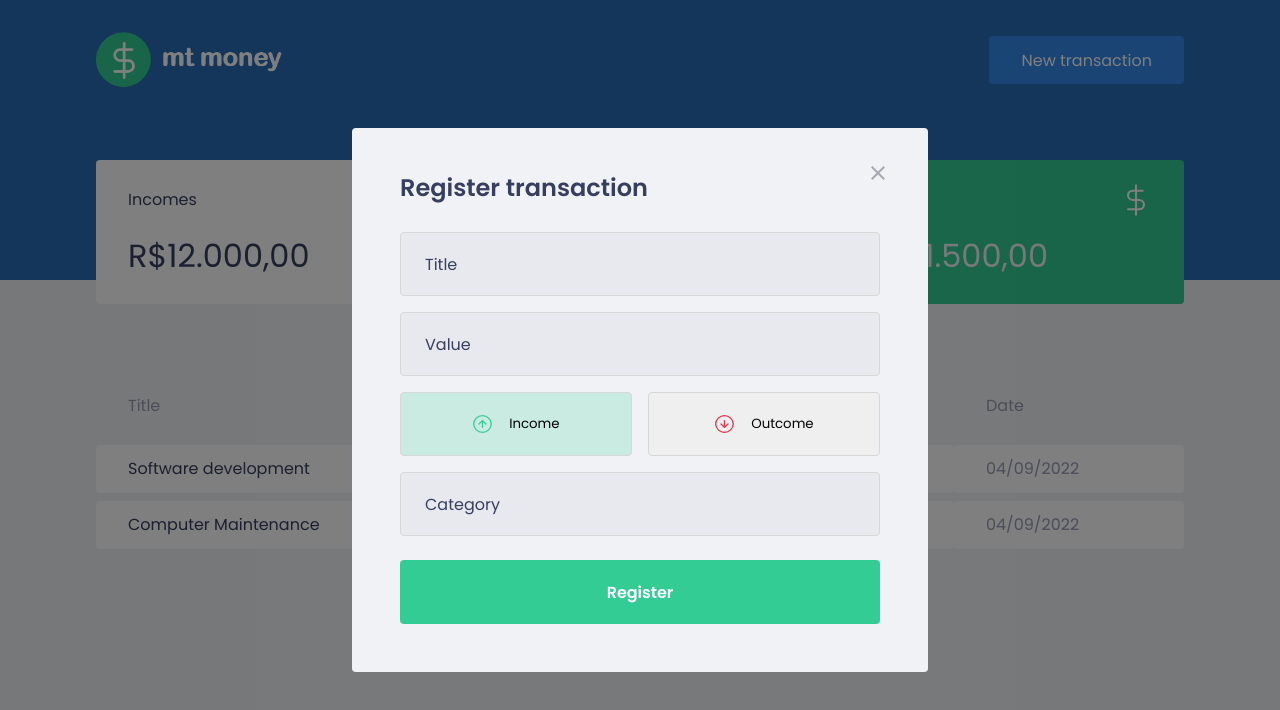
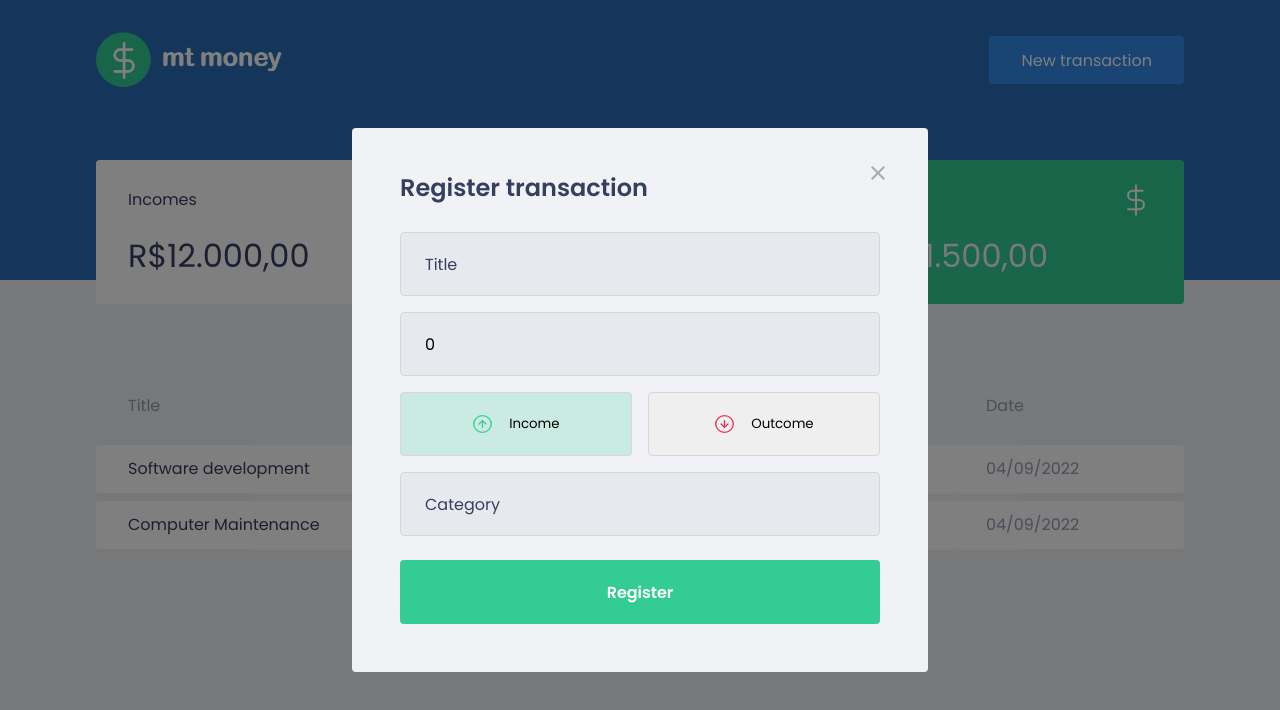
Before and after one commit to SamuckqaDev/mt-money, a React (Create React App) app: page / in a window 1280 px wide. Both pictures are taken after a click on the button "New transaction". Shown: the top 710 px of the page. Built offline with nearby package versions, Linux system fonts and the light colour scheme; no server answers; a web font is replaced by a local one; what miragejs would draw is missing.

Commit message:
getting data Form with useState

```diff
--- a/src/components/NewTransactionModal/index.tsx
+++ b/src/components/NewTransactionModal/index.tsx
@@ -1,4 +1,4 @@
-import { useState } from "react";
+import { FormEvent, useState } from "react";
 import Modal from "react-modal";
 import closeImg from "../../assets/close.svg";
 import incomeImg from "../../assets/income.svg";
@@ -14,7 +14,20 @@
   isOpen,
   onRequestClose,
 }: NewTansactionModalProps) {
+  const [title, setTitle] = useState("");
+
+  const [value, setValue] = useState(0);
+
+  const [category, setCategory] = useState("");
+
   const [type, setType] = useState("deposit");
+
+  function doCreatedNewTransaction(event: FormEvent) {
+    event.preventDefault();
+
+    console.log(title, type, value, category)
+
+  }
 
   return (
     <Modal
@@ -30,16 +43,26 @@
       >
         <img src={closeImg} alt="Close modal" />
       </button>
-      <Container>
+      <Container onSubmit={doCreatedNewTransaction}>
         <h2>Register transaction</h2>
-        <input type="text" placeholder="Title" />
-        <input type="number" placeholder="Value" />
+        <input
+          type="text"
+          placeholder="Title"
+          value={title}
+          onChange={(event) => setTitle(event.target.value)}
+        />
+        <input
+          type="number"
+          placeholder="Value"
+          value={value}
+          onChange={(event) => setValue(Number(event.target.value))}
+        />
 
         <TransactionTypeContainer>
           <RadioBox
             type="button"
             onClick={() => setType("deposit")}
-          isActive={type === "deposit" }
+            isActive={type === "deposit"}
             activeColor="green"
           >
             <img src={incomeImg} alt="Income" />
@@ -49,7 +72,7 @@
           <RadioBox
             type="button"
             onClick={() => setType("withdraw")}
-          isActive={type === "withdraw" }
+            isActive={type === "withdraw"}
             activeColor="red"
           >
             <img src={outcomeImg} alt="Outcome" />
@@ -57,7 +80,12 @@
           </RadioBox>
         </TransactionTypeContainer>
 
-        <input type="text" placeholder="Category" />
+        <input
+          type="text"
+          placeholder="Category"
+          value={category}
+          onChange={(event) => setCategory(event.target.value)}
+        />
         <button type="submit">Register</button>
       </Container>
     </Modal>
```
Lines whose indentation alone changed are shown as unchanged.
